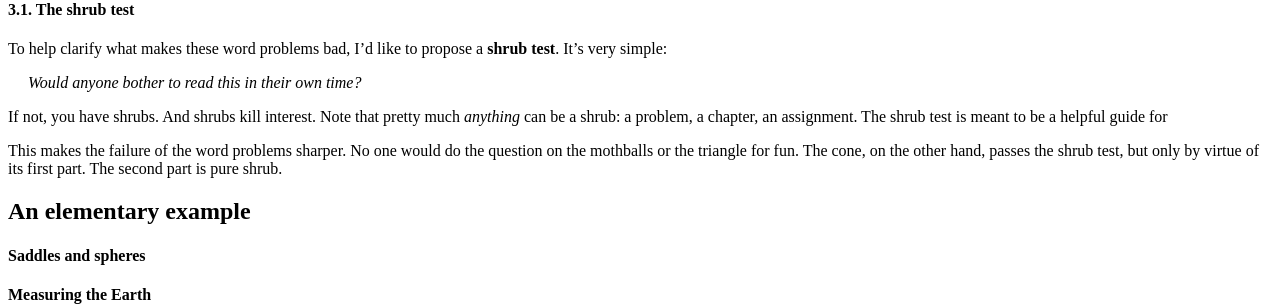
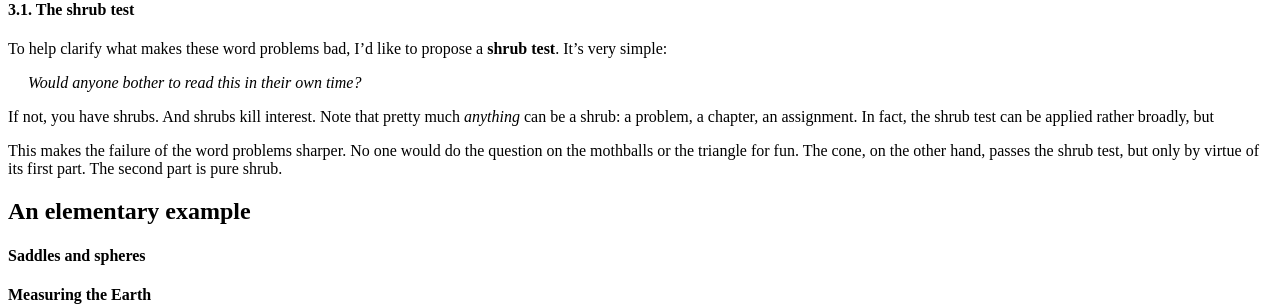
Before and after one commit to hapax/hapax.github.io, a Jekyll site: the page built from assets/teaching.md, in a window 1280 px wide and 900 px high, scrolled down 13087 px. Shown: the part 152-458 px from the top of the window. Built offline with Jekyll 4.4.1, drawn with Linux system fonts in a browser that asks for light colours; our own code applies the rules of GitHub Pages for plain Markdown files; formulas are drawn with MathJax 3; a script that is not in the unit is left out.

Commit message:
Update teaching

```diff
--- a/assets/teaching.md
+++ b/assets/teaching.md
@@ -700,7 +700,7 @@ If not, you have shrubs.
 And shrubs kill interest.
 Note that pretty much *anything* can be a shrub: a problem, a chapter,
 an assignment.
-The shrub test is meant to be a helpful guide for
+In fact, the shrub test can be applied rather broadly, but
 
 This makes the failure of the word problems
 sharper. No one would do the question on the mothballs or the triangle
```
Also changed, not shown: _posts/2018-07-19-D'Alembert.md (+1 -1 lines).
